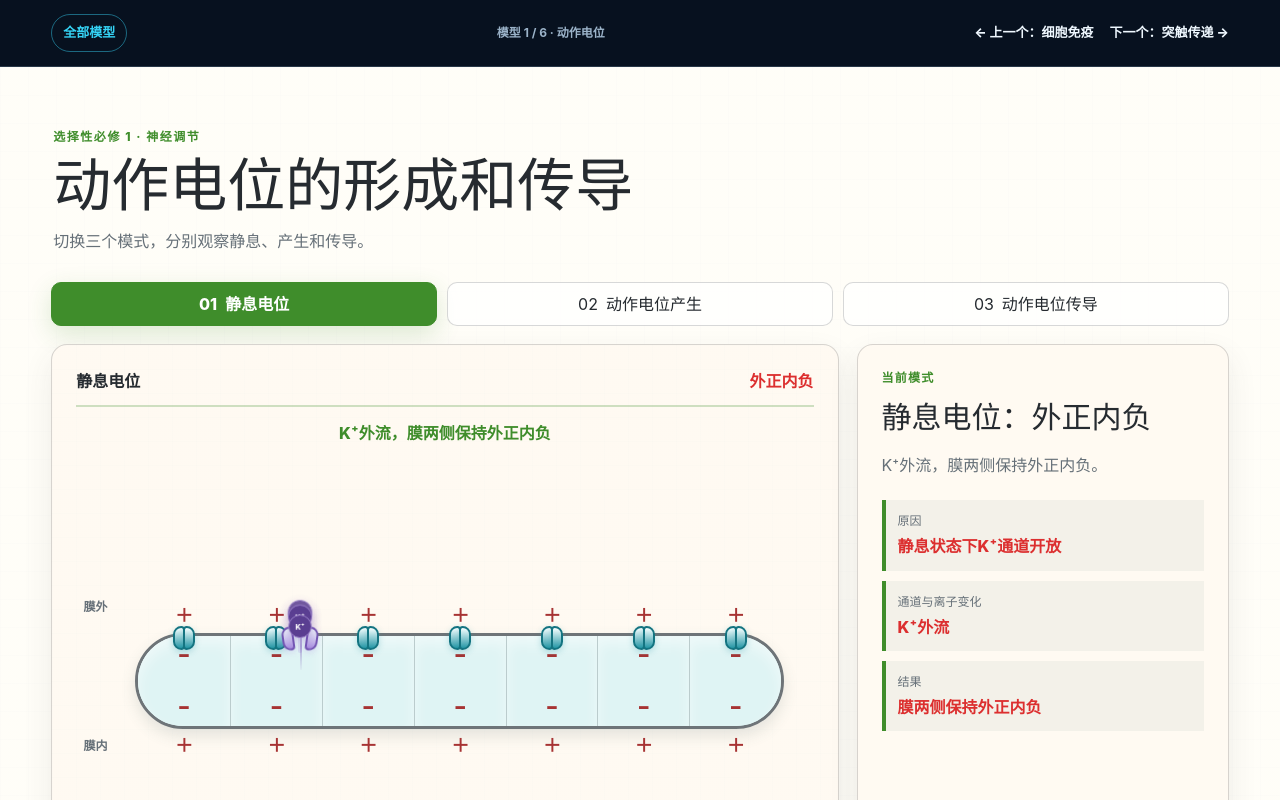
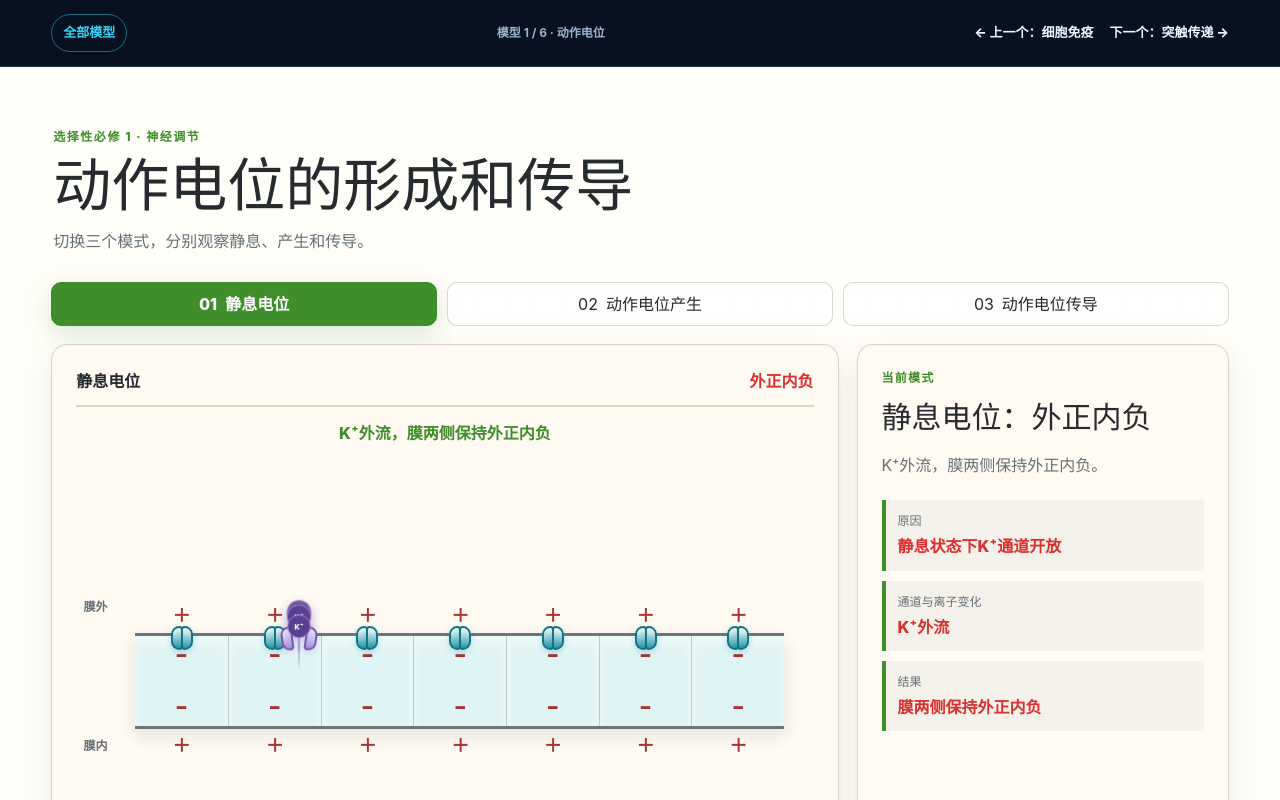
Before and after one commit to Meiosis7/biology-interactive-models, a Next.js app: page /models/action-potential in a window 1280 px wide. Shown: the top 800 px of the page. Built offline with nearby package versions, Linux system fonts and the light colour scheme.

Commit message:
feat: open the action potential fiber ends

```diff
--- a/components/action-potential/action-potential.css
+++ b/components/action-potential/action-potential.css
@@ -187,8 +187,11 @@
   display: grid;
   grid-template-columns: repeat(7, minmax(0, 1fr));
   height: 96px;
-  border: 3px solid #6e7478;
-  border-radius: 999px;
+  border-top: 3px solid #6e7478;
+  border-right: 0;
+  border-bottom: 3px solid #6e7478;
+  border-left: 0;
+  border-radius: 0;
   background: #dff4f4;
   box-shadow:
     inset 0 8px 14px rgba(255, 255, 255, 0.76),
@@ -208,11 +211,11 @@
 
 .ap-membrane-segment:first-child {
   border-left: 0;
-  border-radius: 999px 0 0 999px;
+  border-radius: 0;
 }
 
 .ap-membrane-segment:last-child {
-  border-radius: 0 999px 999px 0;
+  border-radius: 0;
 }
 
 .ap-membrane-segment[data-segment-polarity="excited"] {
```
Also changed, not shown: 2 other files (tests, documents, lock files or other folders).
